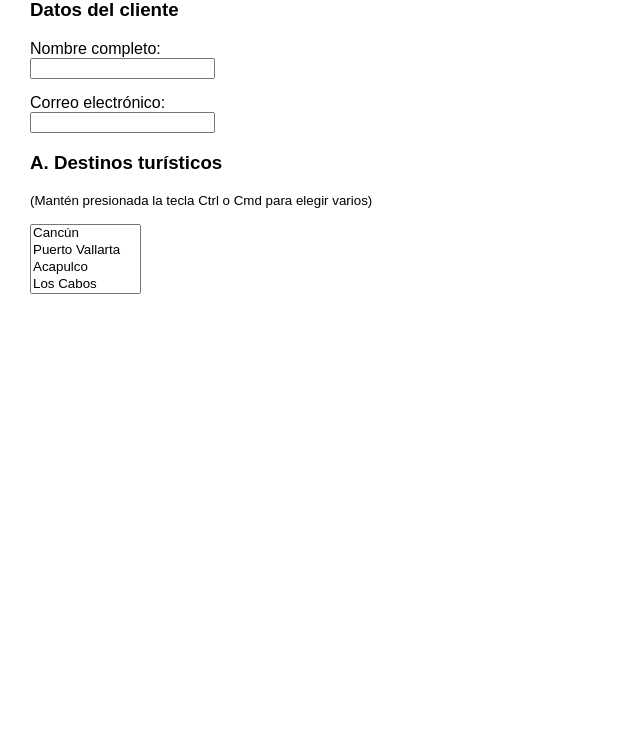
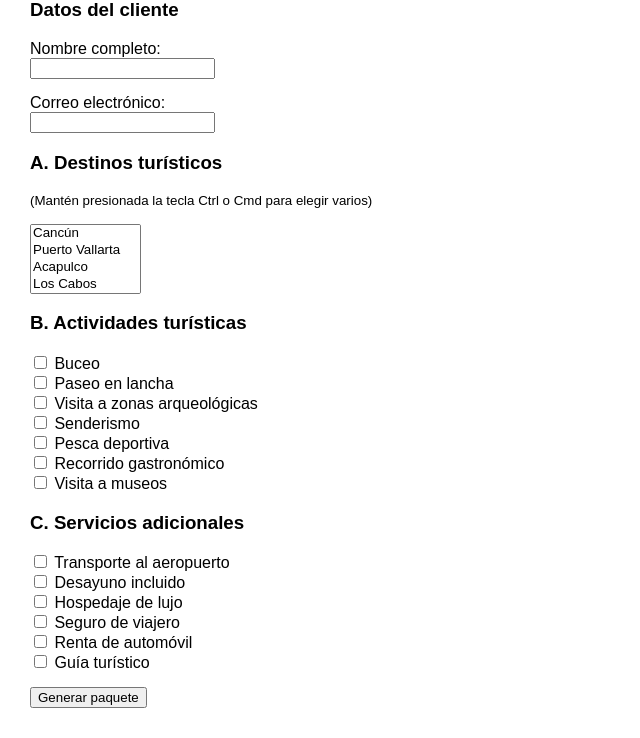
Before and after one commit to Joxielgz/Tarea-3.1, a PHP site: page / in a window 1280 px wide. Shown: the part 89-827 px from the top of the page, without its empty margins (0-640 px from the left). Before the commit the page ends 383 px from the top, so only its background shows below. Run offline with PHP 8.4, Linux system fonts and the light colour scheme.

Commit message:
Terminado

```diff
--- a/index.php
+++ b/index.php
@@ -42,3 +42,29 @@
                 <option value="Puerto Escondido">Puerto Escondido</option>
             </select>
         </div>
+        <h3>B. Actividades turísticas</h3>
+        <div class="campo">
+            <label><input type="checkbox" name="actividades[]" value="Buceo"> Buceo</label><br>
+            <label><input type="checkbox" name="actividades[]" value="Paseo en lancha"> Paseo en lancha</label><br>
+            <label><input type="checkbox" name="actividades[]" value="Visita a zonas arqueológicas"> Visita a zonas arqueológicas</label><br>
+            <label><input type="checkbox" name="actividades[]" value="Senderismo"> Senderismo</label><br>
+            <label><input type="checkbox" name="actividades[]" value="Pesca deportiva"> Pesca deportiva</label><br>
+            <label><input type="checkbox" name="actividades[]" value="Recorrido gastronómico"> Recorrido gastronómico</label><br>
+            <label><input type="checkbox" name="actividades[]" value="Visita a museos"> Visita a museos</label>
+        </div>
+
+        <h3>C. Servicios adicionales</h3>
+        <div class="campo">
+            <label><input type="checkbox" name="servicios[]" value="Transporte al aeropuerto"> Transporte al aeropuerto</label><br>
+            <label><input type="checkbox" name="servicios[]" value="Desayuno incluido"> Desayuno incluido</label><br>
+            <label><input type="checkbox" name="servicios[]" value="Hospedaje de lujo"> Hospedaje de lujo</label><br>
+            <label><input type="checkbox" name="servicios[]" value="Seguro de viajero"> Seguro de viajero</label><br>
+            <label><input type="checkbox" name="servicios[]" value="Renta de automóvil"> Renta de automóvil</label><br>
+            <label><input type="checkbox" name="servicios[]" value="Guía turístico"> Guía turístico</label>
+        </div>
+
+        <button type="submit">Generar paquete</button>
+    </form>
+</div>
+</body>
+</html>
```
